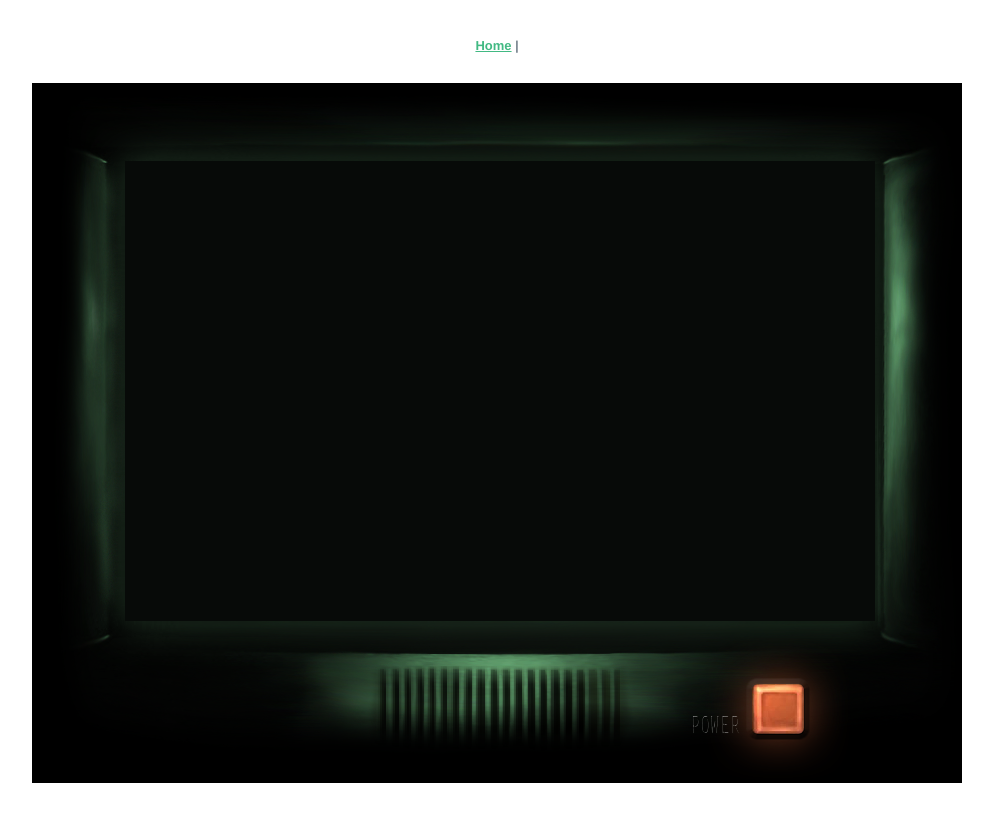
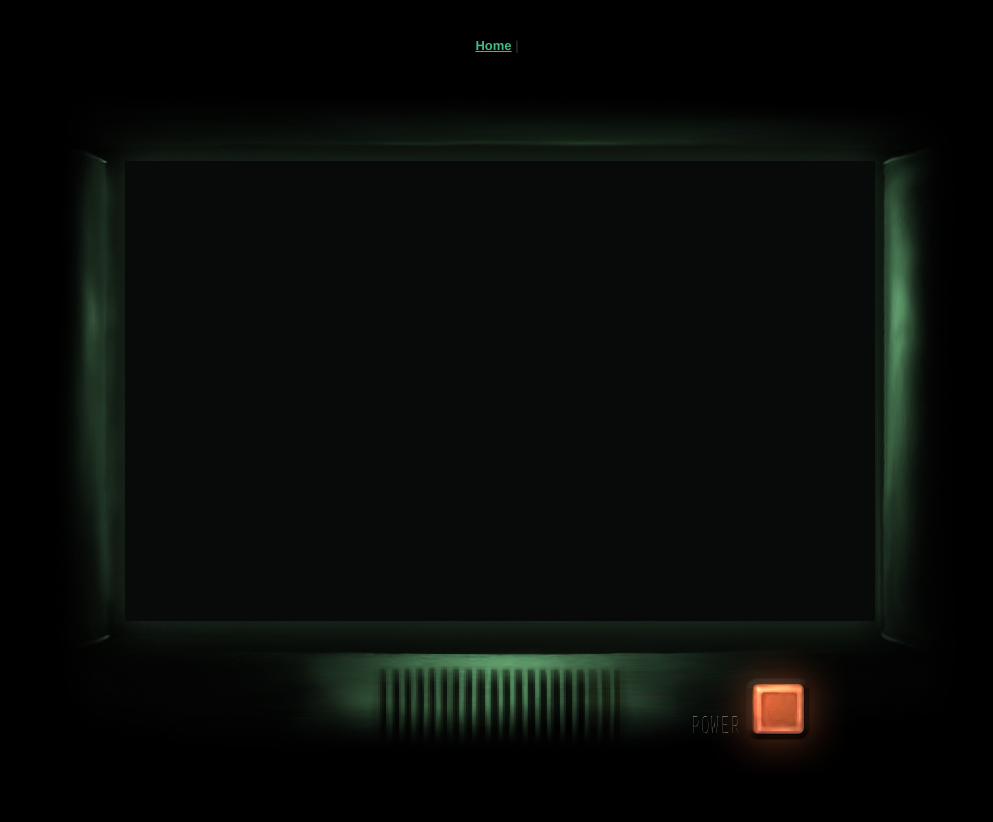
Before and after one commit to khoahuynhdev/robco-terminal-game, a Vue app: page / in a window 1280 px wide. Shown: the top 822 px of the page, without its empty margins (143-1136 px from the left). Built offline with nearby package versions, Linux system fonts and the light colour scheme.

Commit message:
add dark background

```diff
--- a/src/App.vue
+++ b/src/App.vue
@@ -17,6 +17,7 @@ body {
   display: flex;
   justify-content: center;
   font-size: 13px;
+  background-color: #000;
 }
 
 #app {
```
